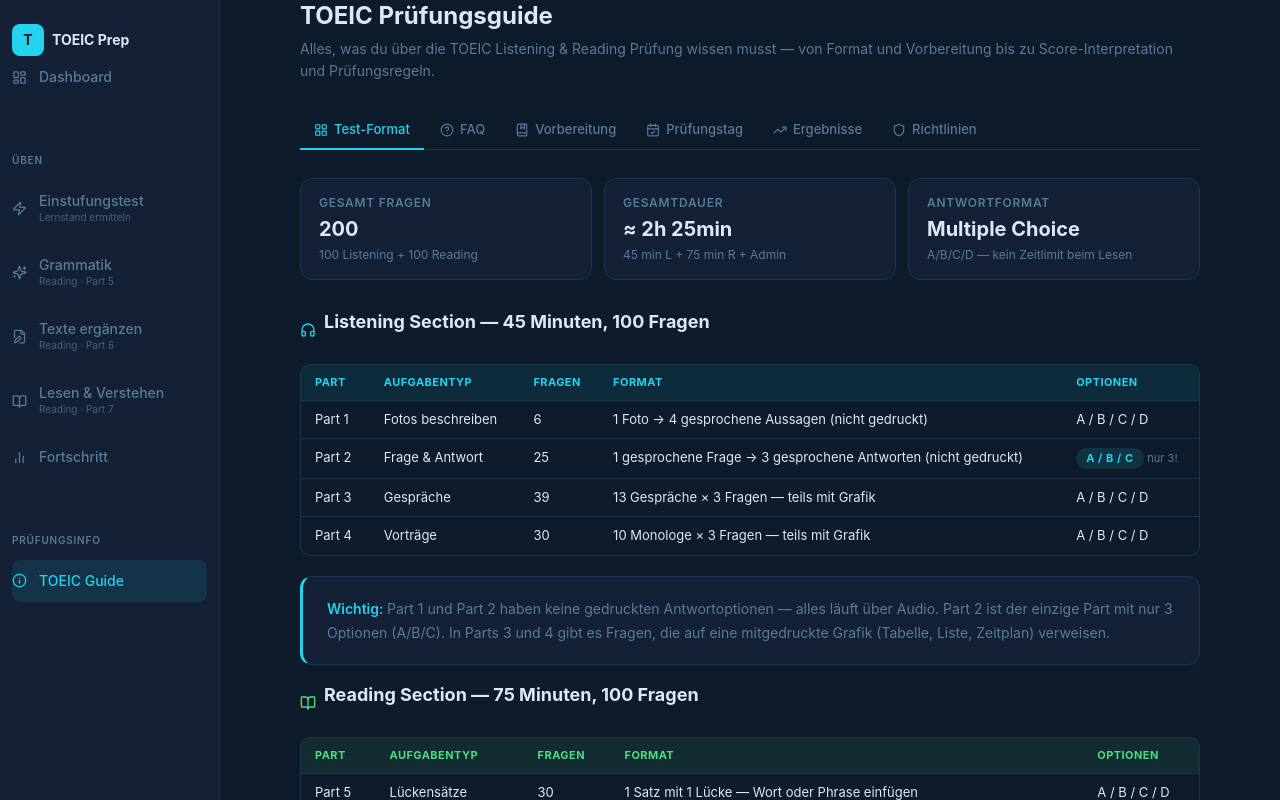
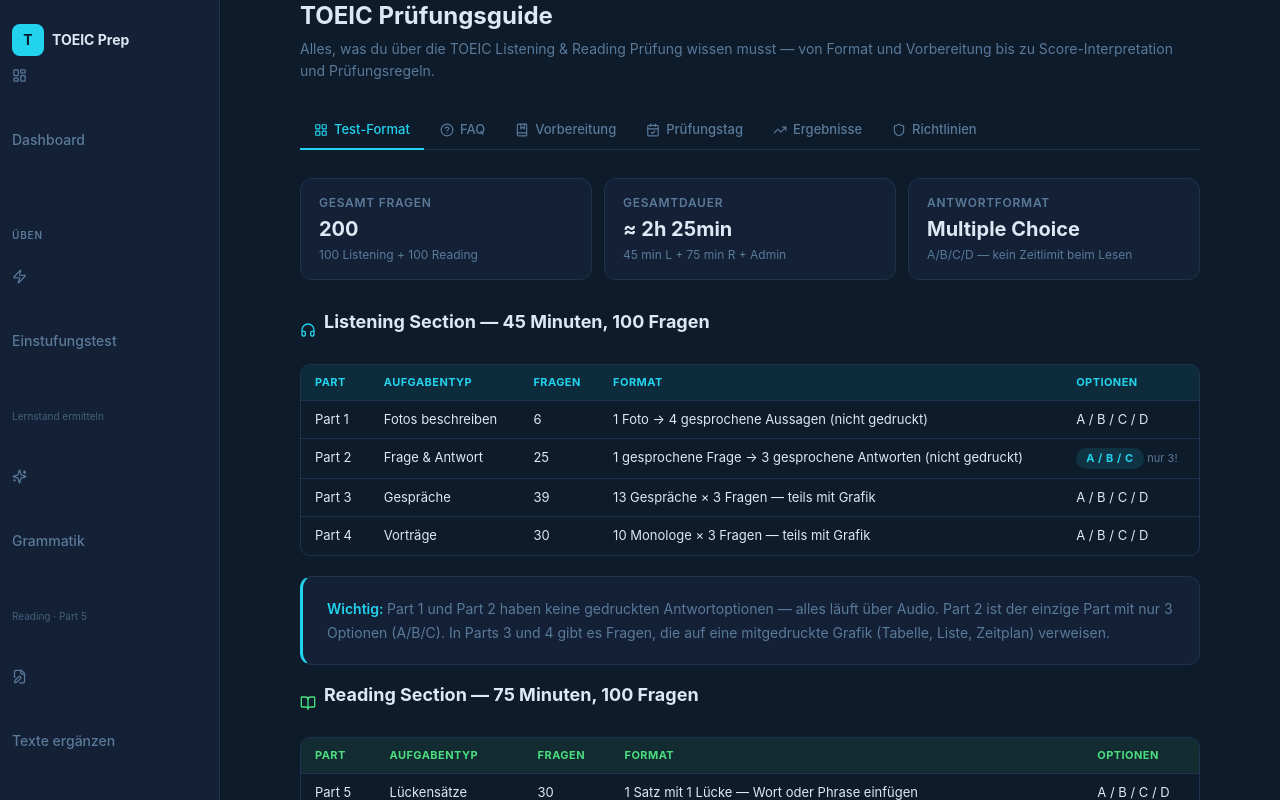
Before and after one commit to marcelkurrek/toeic-mvp, a Next.js app: page /guide in a window 1280 px wide. Shown: the top 800 px of the page. Built offline with nearby package versions, Linux system fonts and the light colour scheme.

Commit message:
Add sidebar navigation spacing via global CSS with !important
- Add padding and margin to aside nav links for better spacing
- Add margin and padding to section labels
- Use !important to ensure styles are applied

```diff
--- a/src/app/globals.css
+++ b/src/app/globals.css
@@ -103,3 +103,17 @@ body {
 
 .part-card { transition: border-color 0.2s; }
 .part-card:hover { border-color: var(--part-color) !important; }
+
+/* Sidebar Navigation Spacing */
+aside nav a {
+  padding-top: 12px !important;
+  padding-bottom: 12px !important;
+  margin-bottom: 8px !important;
+  display: block;
+}
+
+aside p {
+  margin-top: 16px !important;
+  padding-top: 32px !important;
+  padding-bottom: 12px !important;
+}
```
